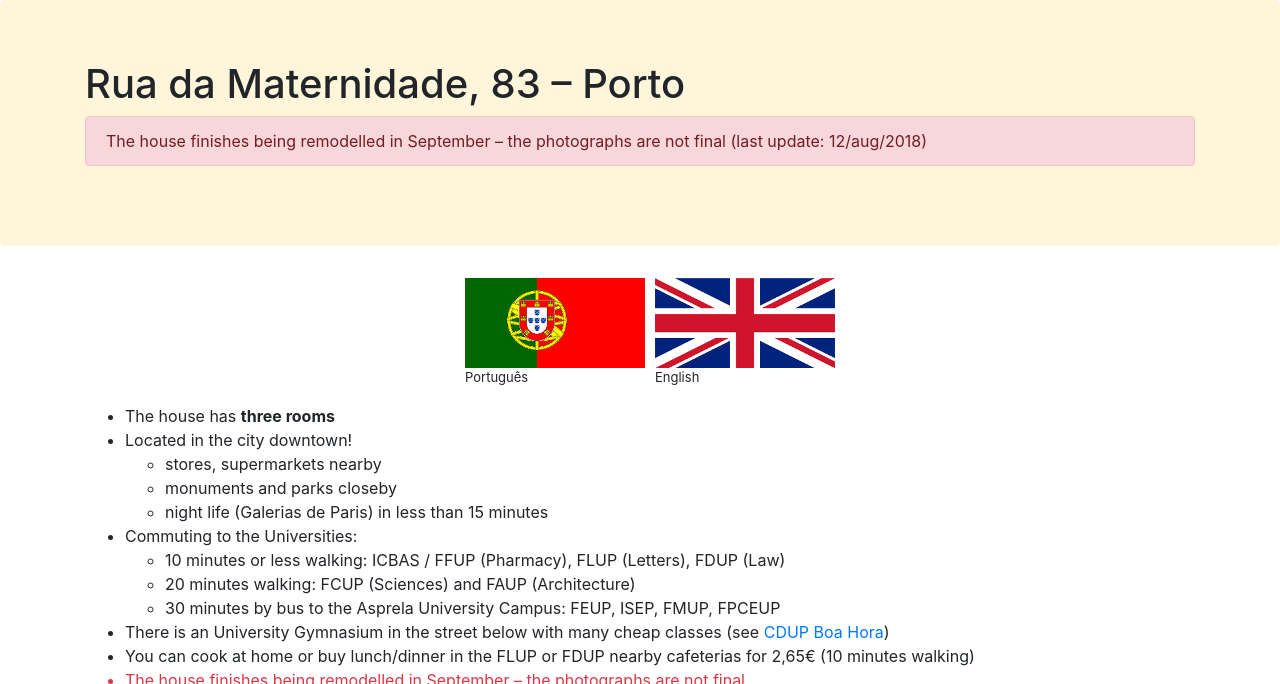
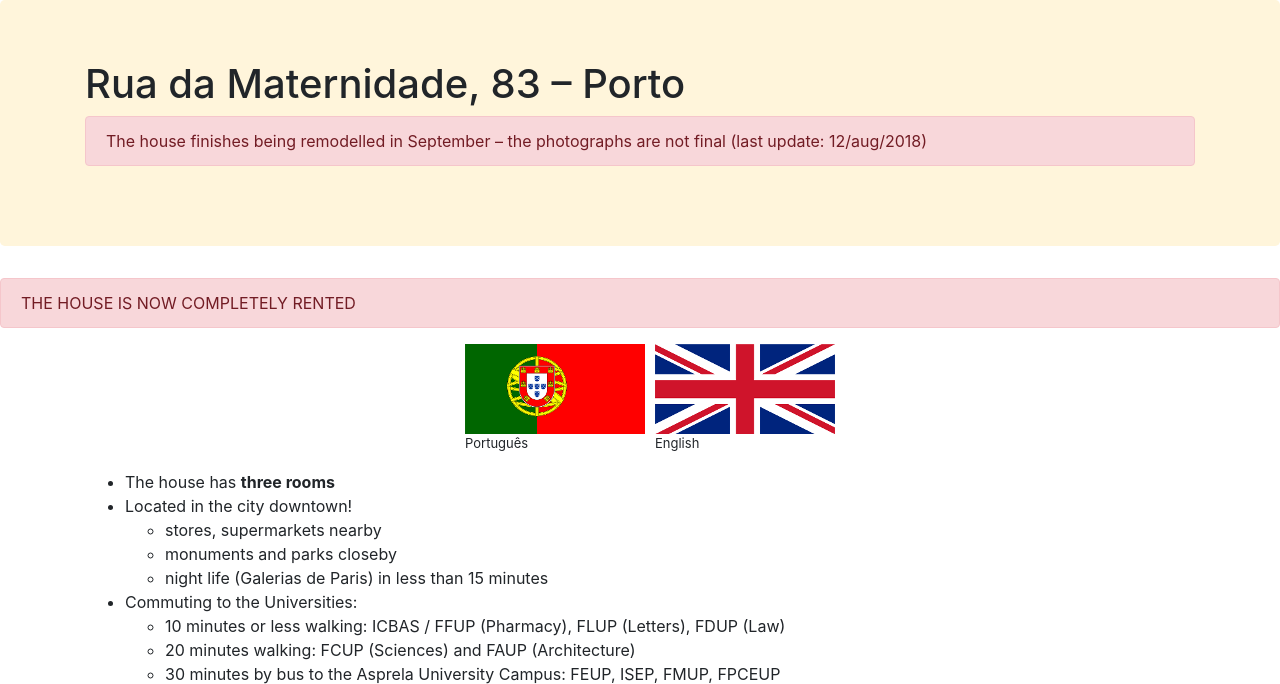
Before and after one commit to rpmcruz/rpmcruz.github.io, a Jekyll site: the page maternidade/index-en.html, which Jekyll copies as it is, in a window 1280 px wide and 900 px high, cut to the strip 0-684 px from the top of the window. Built offline with Jekyll 4.4.1, drawn with Linux system fonts in a browser that asks for light colours.

Commit message:
Added message saying the house is rented.

```diff
--- a/maternidade/index-en.html
+++ b/maternidade/index-en.html
@@ -16,6 +16,10 @@
 The house finishes being remodelled in September &ndash; the photographs are not final (last update: 12/aug/2018)
 </div>
 </div>
+</div>
+
+<div class="alert alert-danger" role="alert">
+THE HOUSE IS NOW COMPLETELY RENTED
 </div>
 
 
--- a/maternidade/index.html
+++ b/maternidade/index.html
@@ -18,6 +18,9 @@
 </div>
 </div>
 
+<div class="alert alert-danger" role="alert">
+A CASA JÁ FOI COMPLETAMENTE ALUGADA
+</div>
 
 <div class="container">
 <div class="row justify-content-md-center">
```
